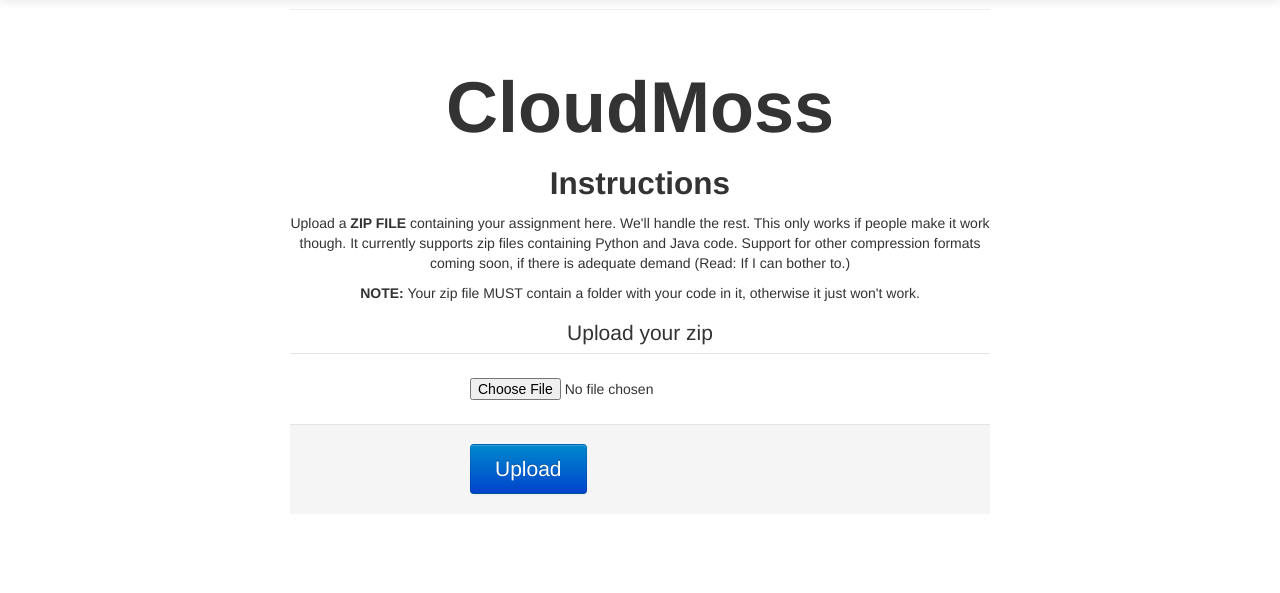
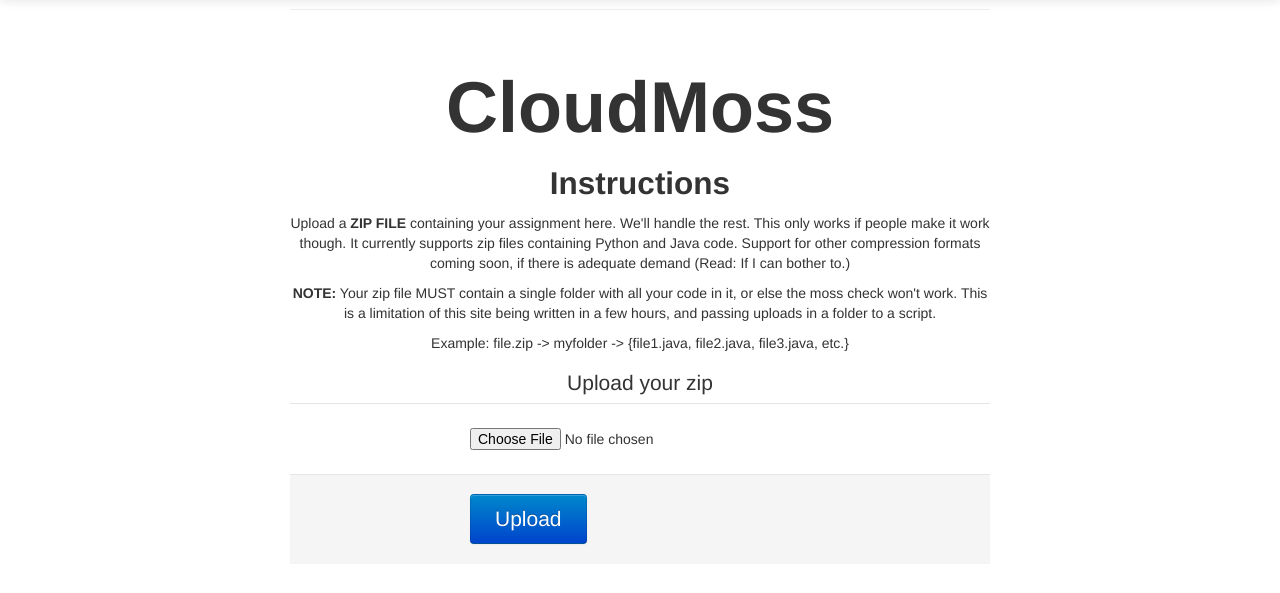
Before and after one commit to JonCooperWorks/CloudMoss, a Flask app: page / in a window 1280 px wide. Shown: the part 41-634 px from the top of the page. Run offline with Flask 2, Linux system fonts and the light colour scheme; some libraries are stand-ins or nearby versions.

Commit message:
instruction modifications

```diff
--- a/templates/upload.html
+++ b/templates/upload.html
@@ -9,7 +9,10 @@
       Upload a <strong>ZIP FILE</strong> containing your assignment here. We'll handle the rest. This only works if people make it work though. It currently supports zip files containing Python and Java code. Support for other compression formats coming soon, if there is adequate demand (Read: If I can bother to.)
     </p>
     <p>
-      <strong>NOTE:</strong> Your zip file MUST contain a folder with your code in it, otherwise it just won't work.
+      <strong>NOTE:</strong> Your zip file MUST contain a single folder with all your code in it, or else the moss check won't work. This is a limitation of this site being written in a few hours, and passing uploads in a folder to a script.
+    </p>
+    <p>
+      Example: file.zip -> myfolder -> {file1.java, file2.java, file3.java, etc.}
     </p>
   </p>
   <form class="form-horizontal" action="{{ url_for('upload') }}" method="POST" enctype="multipart/form-data">
```
Also changed, not shown: moss.py (+8 -7 lines).
